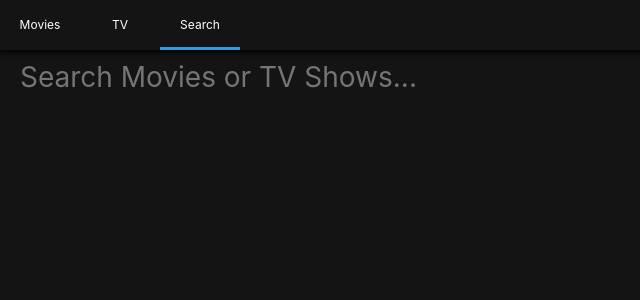
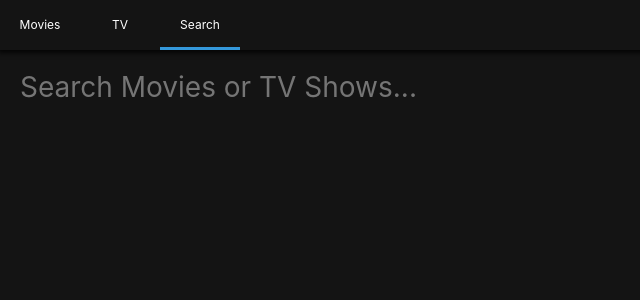
Before and after one commit to sim0417/my-study-react-nomflix, a React (Create React App) app: page /search in a window 1280 px wide. Shown: the top 300 px of the page, without its empty margins (0-640 px from the left). Built offline with nearby package versions, Linux system fonts and the light colour scheme.

Commit message:
update title by react-helmet

```diff
--- a/package.json
+++ b/package.json
@@ -9,6 +9,7 @@
     "axios": "^0.21.0",
     "react": "^17.0.1",
     "react-dom": "^17.0.1",
+    "react-helmet": "^6.1.0",
     "react-router-dom": "^5.2.0",
     "react-scripts": "4.0.0",
     "styled-components": "^5.2.0",
--- a/src/Components/Loader.js
+++ b/src/Components/Loader.js
@@ -2,8 +2,8 @@ import React from "react";
 import styled from "styled-components";
 
 const Container = styled.div`
-  width: 100vw;
-  height: 100vh;
+  width: 100%;
+  height: 100%;
   display: flex;
   justify-content: center;
   font-size: 28px;
--- a/src/Routes/Detail/DetailPresenter.js
+++ b/src/Routes/Detail/DetailPresenter.js
@@ -1,6 +1,7 @@
 import React from "react";
 import PropTypes from "prop-types";
 import styled from "styled-components";
+import Helmet from "react-helmet";
 import Loader from "Components/Loader";
 
 const Container = styled.div`
@@ -16,7 +17,7 @@ const BackDrop = styled.div`
   background-image: url(${(props) => props.bgUrl});
   background-position: center center;
   background-size: cover;
-  filter: blur(2px);
+  filter: blur(3px);
   opacity: 0.5;
 
   position: absolute;
@@ -50,10 +51,6 @@ const Data = styled.div`
 const Title = styled.h3`
   font-size: 32px;
   margin-bottom: 30px;
-
-  overflow: hidden;
-  text-overflow: ellipsis;
-  white-space: nowrap;
 `;
 
 const ItemContainer = styled.div`
@@ -75,14 +72,22 @@ const Overview = styled.p`
 
 const DetailPresenter = ({ result, error, loading }) =>
   loading ? (
-    <Loader />
+    <>
+      <Helmet>
+        <title>Loading... | Nomflix</title>
+      </Helmet>
+      <Loader />
+    </>
   ) : (
     <Container>
+      <Helmet>
+        <title>{result.original_title ? result.original_title : result.original_name} | Nomflix</title>
+      </Helmet>
       <BackDrop bgUrl={`https://image.tmdb.org/t/p/original${result.backdrop_path}`} />
       <Content>
         <Cover
           bgUrl={
-            result.backdrop_path
+            result.poster_path
               ? `https://image.tmdb.org/t/p/original${result.poster_path}`
               : require("../../assets/noPosterSmall.png").default
           }
--- a/src/Routes/Home/HomePresenter.js
+++ b/src/Routes/Home/HomePresenter.js
@@ -1,18 +1,22 @@
 import React from "react";
 import PropTypes from "prop-types";
 import styled from "styled-components";
+import Helmet from "react-helmet";
 import Section from "Components/Section";
 import Loader from "Components/Loader";
 import Message from "Components/Message";
 import Poster from "Components/Poster";
 
 const Container = styled.div`
-  margin-top: 10px;
-  padding: 0px 20px;
+  padding: 20px;
 `;
 
-const HomePresenter = ({ nowPlaying, upComing, popular, error, loading }) =>
-  loading ? (
+const HomePresenter = ({ nowPlaying, upComing, popular, error, loading }) => (
+  <>
+    <Helmet>
+      <title>Movies | Nomflix</title>
+    </Helmet>
+    {loading ? (
       <Loader />
     ) : (
       <Container>
@@ -64,6 +68,8 @@ const HomePresenter = ({ nowPlaying, upComing, popular, error, loading }) =>
 
         {error && <Message text={error} color="#e74c3c" />}
       </Container>
+    )}
+  </>
 );
 
 HomePresenter.propTypes = {
--- a/src/Routes/Search/SearchPresenter.js
+++ b/src/Routes/Search/SearchPresenter.js
@@ -1,14 +1,14 @@
 import React from "react";
 import PropTypes from "prop-types";
 import styled from "styled-components";
+import Helmet from "react-helmet";
 import Loader from "Components/Loader";
 import Section from "Components/Section";
 import Message from "Components/Message";
 import Poster from "Components/Poster";
 
 const Container = styled.div`
-  margin-top: 10px;
-  padding: 0px 20px;
+  padding: 20px;
 `;
 
 const Form = styled.form`
@@ -33,6 +33,9 @@ const SearchPresenter = ({
   loading,
 }) => (
   <Container>
+    <Helmet>
+      <title>Search | Nomflix</title>
+    </Helmet>
     <Form onSubmit={handleSubmit}>
       <Input placeholder="Search Movies or TV Shows..." value={searchTerm} onChange={updateTerm} />
     </Form>
@@ -49,7 +52,7 @@ const SearchPresenter = ({
                 title={movie.original_title}
                 imageUrl={movie.poster_path}
                 rating={movie.vote_average}
-                year={movie.release_date.substring(0, 4)}
+                year={movie.release_date ? movie.release_date.substring(0, 4) : ""}
                 isMovie={true}
               />
             ))}
@@ -64,7 +67,7 @@ const SearchPresenter = ({
                 title={show.original_name}
                 imageUrl={show.poster_path}
                 rating={show.vote_average}
-                year={show.first_air_date.substring(0, 4)}
+                year={show.first_air_date ? show.first_air_date.substring(0, 4) : ""}
                 isMovie={false}
               />
             ))}
--- a/src/Routes/Tv/TvPresenter.js
+++ b/src/Routes/Tv/TvPresenter.js
@@ -1,18 +1,22 @@
 import React from "react";
 import PropTypes from "prop-types";
 import styled from "styled-components";
+import Helmet from "react-helmet";
 import Section from "Components/Section";
 import Loader from "Components/Loader";
 import Message from "Components/Message";
 import Poster from "Components/Poster";
 
 const Container = styled.div`
-  margin-top: 10px;
-  padding: 0px 10px;
+  padding: 20px;
 `;
 
-const TvPresenter = ({ topRated, popular, airingToday, error, loading }) =>
-  loading ? (
+const TvPresenter = ({ topRated, popular, airingToday, error, loading }) => (
+  <>
+    <Helmet>
+      <title>TV Show | Nomflix</title>
+    </Helmet>
+    {loading ? (
       <Loader />
     ) : (
       <Container>
@@ -63,6 +67,8 @@ const TvPresenter = ({ topRated, popular, airingToday, error, loading }) =>
         )}
         {error && <Message text={error} color="#e74c3c" />}
       </Container>
+    )}
+  </>
 );
 
 TvPresenter.propTypes = {
```
Also changed, not shown: 1 other file (tests, documents, lock files or other folders). Lines whose indentation alone changed are shown as unchanged.
